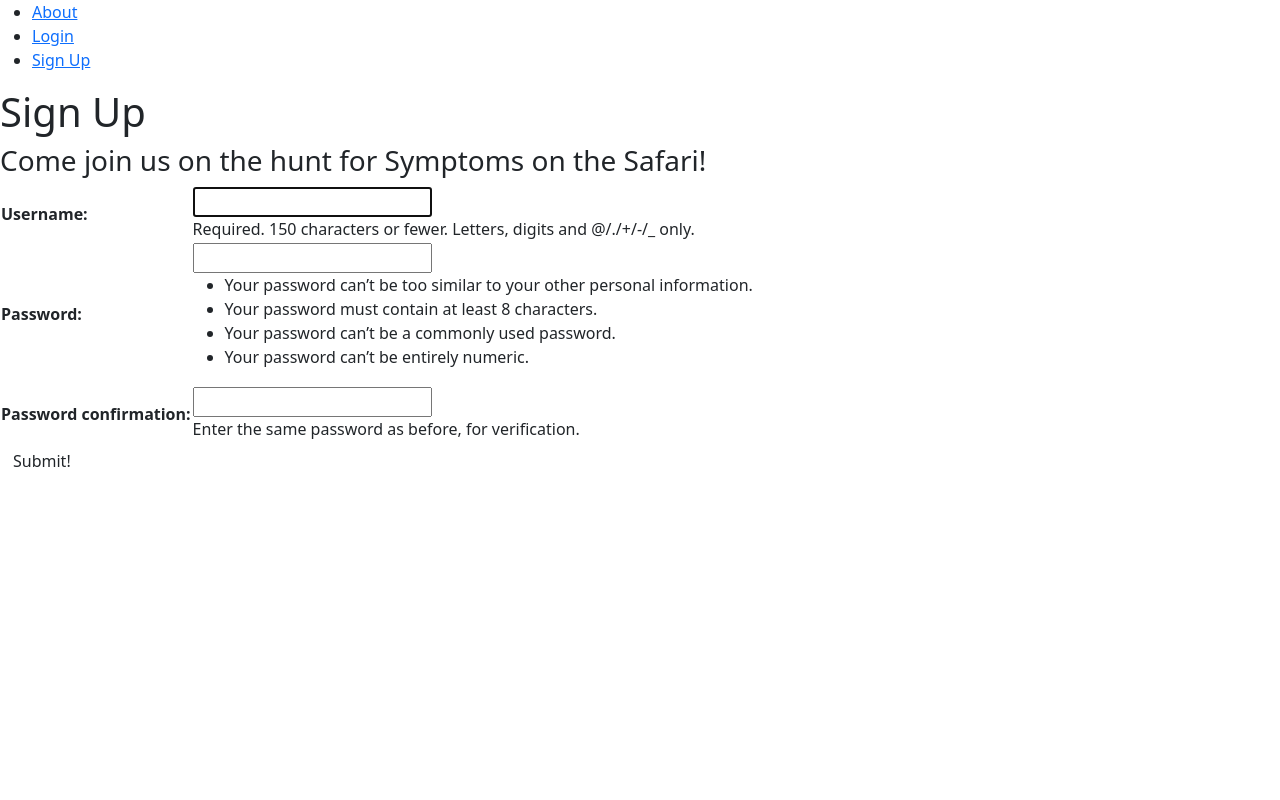
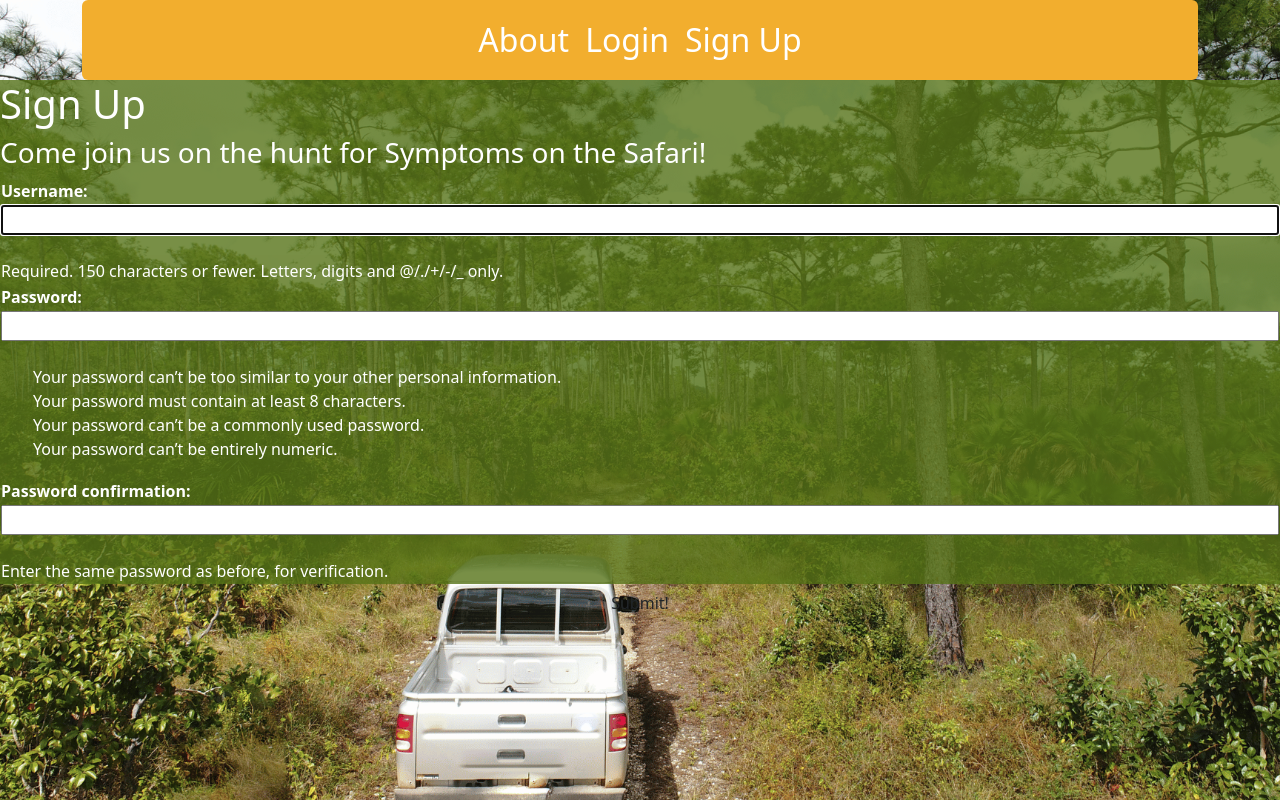
Before and after one commit to Annabellexsmith/Symptom-Safari, a Django app: page /accounts/signup/ in a window 1280 px wide. Run offline with Django 5.2, Linux system fonts and the light colour scheme.

Commit message:
background images and basic CSS styling added

```diff
--- a/main_app/static/css/base.css
+++ b/main_app/static/css/base.css
@@ -1,7 +1,18 @@
-* {
-    display: flex;
+
+.nav-item .nav-link {
+    color:white;
+    font-size: xx-large;
+  }
+
+.navbar {
+  color: #F29422
 }
 
-.navbar {
-    flex-wrap: wrap
-};
+* {
+  display: flex;
+  flex-direction: column;
+}
+
+head {
+  display: none;
+}
--- /dev/null
+++ b/main_app/static/css/form.css
@@ -0,0 +1,7 @@
+body {
+    background: url(../images/signup.png) no-repeat center center fixed;
+    -webkit-background-size: cover;
+    -moz-background-size: cover;
+    -o-background-size: cover;
+    background-size: cover;
+}
--- a/main_app/templates/base.html
+++ b/main_app/templates/base.html
@@ -5,36 +5,64 @@
     <meta charset="UTF-8" />
     <meta http-equiv="X-UA-Compatible" content="IE=edge" />
     <meta name="viewport" content="width=device-width, initial-scale=1.0" />
+    <title>{% block title %} Symptom Safari {% endblock %}</title>
     <link rel="icon" type="image/x-icon" href="{% static 'images/hat.png' %}" />
-    <title>Symptom Safari</title>
-    <link rel="stylesheet" href="{% static 'css' %}" />
-    <link href="https://cdn.jsdelivr.net/npm/bootstrap@5.3.3/dist/css/bootstrap.min.css" rel="stylesheet" integrity="sha384-QWTKZyjpPEjISv5WaRU9OFeRpok6YctnYmDr5pNlyT2bRjXh0JMhjY6hW+ALEwIH" crossorigin="anonymous">
-    {% block head %}
-    {% endblock %}
+    <link rel="stylesheet" href="{% static 'css/base.css' %}" />
+    <link
+      href="https://cdn.jsdelivr.net/npm/bootstrap@5.3.3/dist/css/bootstrap.min.css"
+      rel="stylesheet"
+      integrity="sha384-QWTKZyjpPEjISv5WaRU9OFeRpok6YctnYmDr5pNlyT2bRjXh0JMhjY6hW+ALEwIH"
+      crossorigin="anonymous"
+    />
+    {% block head %} {% endblock %}
   </head>
   <body>
     <header>
-      <nav>
-        <ul>
+      <div class="container">
+        <nav
+          class="navbar navbar-expand-lg rounded"
+          style="background-color: #f2ae2e"
+        >
+          <ul class="navbar-nav">
             {% if user.is_authenticated %}
-          <li><a href="{% url 'about' %}">About</a></li>
-          <li><a href="{% url 'note-index' %}">Notes</a></li>
-          <li><a href="{% url 'note-create' %}">Log Your Note</a></li>
-          <li>
-            <form id="logout-form" method="post" action="{% url 'admin:logout' %}">
+            <li class="nav-item">
+              <a class="nav-link text-white" href="{% url 'about' %}">About</a>
+            </li>
+            <li class="nav-item">
+              <a class="nav-link" href="{% url 'note-index' %}">Notes</a>
+            </li>
+            <li class="nav-item mr-auto">
+              <a class="nav-link" href="{% url 'note-create' %}"
+                >Log Your Note</a
+              >
+            </li>
+            <li class="nav-item">
+              <form
+                id="logout-form"
+                method="post"
+                action="{% url 'admin:logout' %}"
+              >
                 {% csrf_token %}
-              <button type="submit">Log Out</button>
+                <button class="nav-link btn btn-link" type="submit">
+                  Log Out
+                </button>
               </form>
             </li>
             {% else %}
-          <li><a href="{% url 'about' %}">About</a></li>
-          <li><a href="{% url 'home' %}">Login</a></li>
-          <li><a href="{% url 'signup' %}">Sign Up</a></li>
+            <li class="nav-item">
+              <a class="nav-link" href="{% url 'about' %}">About</a>
+            </li>
+            <li class="nav-item">
+              <a class="nav-link" href="{% url 'home' %}">Login</a>
+            </li>
+            <li class="nav-item">
+              <a class="nav-link" href="{% url 'signup' %}">Sign Up</a>
+            </li>
             {% endif %}
           </ul>
         </nav>
+      </div>
     </header>
-    <main>{% block content %}
-       {% endblock %}</main>
+    <main>{% block content %} {% endblock %}</main>
   </body>
 </html>
--- a/main_app/templates/home.html
+++ b/main_app/templates/home.html
@@ -8,10 +8,10 @@
 <section class="logo-container">
     <img src="{% static 'images/symptom-safari-logo.png'%}" alt="The Symptom Safari Logo" />
 </section>
-<h1>Welcome to Symptom Safari!</h1>
+<h1 style="background-color: #567317cb; color: white;">Welcome to Symptom Safari!</h1>
 <section>
     {% if not user.is_authenticated %}
-    <section class="login-section">
+    <section class="login-section" style="background-color: #567317cb; color: white;">
         <form action="{% url 'home' %}" method="post" class="login-form">
             <h1>Login</h1>
             {% csrf_token %}
--- a/main_app/templates/main_app/note_confirm_delete.html
+++ b/main_app/templates/main_app/note_confirm_delete.html
@@ -1,4 +1,6 @@
-{% extends 'base.html' %} {% load static %} {% block content %}
+{% extends 'base.html' %}
+{% load static %}
+{% block content %}
 <div class="page-header">
   <h1>Delete Note?</h1>
 </div>
--- a/main_app/templates/main_app/note_form.html
+++ b/main_app/templates/main_app/note_form.html
@@ -1,4 +1,6 @@
-{% extends 'base.html' %} {% load static %} {% block head %}
+{% extends 'base.html' %}
+{% load static %}
+{% block head %}
 <link rel="stylesheet" href="{% static 'css/form.css' %}" />
 {% endblock %} {% block content %}
 <div class="page-header">
--- a/main_app/templates/signup.html
+++ b/main_app/templates/signup.html
@@ -1,16 +1,23 @@
-{% extends 'base.html' %} {% load static %} {% block head %}
+{% extends 'base.html' %}
+{% load static %}
+{% block title %} Sign Up {% endblock %}
+{% block head %}
 <link rel="stylesheet" href="{% static 'css/form.css' %}" />
-{% endblock %} {% block content %}
-<div class="page-header">
+{% endblock %}
+
+{% block content %}
+<div class="page-header" style="background-color: #567317cb; color: white">
   <h1>Sign Up</h1>
   <h3>Come join us on the hunt for Symptoms on the Safari!</h3>
 </div>
+
 {% if error_message %}
 <p class="red-text">{{ error_message }}</p>
 {% endif %}
-<form action="" method="post" class="form-container" autocomplete="off">
+
+<form action="" method="post" class="form-container" autocomplete="off ">
   {% csrf_token %}
-  <table>
+  <table style="background-color: #567317cb; color: white">
     {{ form.as_table }}
   </table>
   <button type="submit" class="btn submit">Submit!</button>
```
Also changed, not shown: main_app/static/css/about.css (added, +7 -0 lines), main_app/static/css/home.css (+6 -2 lines), main_app/static/css/notes/note-detail.css (added, +7 -0 lines), main_app/static/css/notes/note-index.css (+11 -11 lines), main_app/templates/about.html (+8 -10 lines), main_app/static/images/hippo.png (added), main_app/static/images/notebook.png (added), main_app/static/images/offroader.png (added), main_app/static/images/signup.png (added), main_app/static/images/symptom-safari-logo.png, 1 other file. Lines whose indentation alone changed are shown as unchanged.
